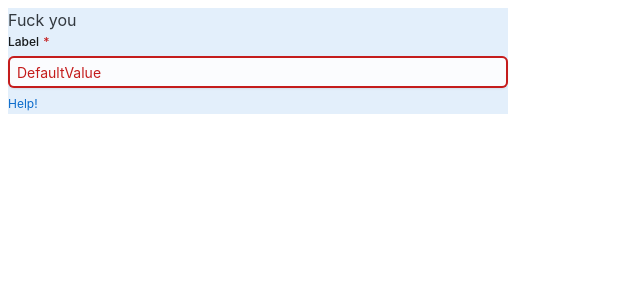
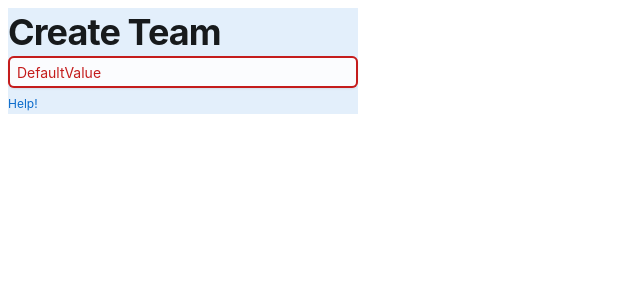
Before and after one commit to caryj567/JoyUI1, a React (Create React App) app: page / in a window 1280 px wide. Shown: the top 300 px of the page, without its empty margins (0-640 px from the left). Built offline with nearby package versions, Linux system fonts and the light colour scheme.

Commit message:
Update Center.tsx

```diff
--- a/src/Center.tsx
+++ b/src/Center.tsx
@@ -13,11 +13,11 @@ export default function BasicButtons()
 {
     return (
 
-        <Box alignItems="center">
-            <Sheet color="primary" variant="soft" sx={{width: 500}}>
-                <Typography>Fuck you</Typography>
+        <Box >
+            <Sheet color="primary" variant="soft" sx={{width: 350}}>
+                <Typography level="h1">Create Team</Typography>
                 <FormControl id="Id" required size="sm" color="primary">
-                    <FormLabel>Label</FormLabel>
+
                     <Input
                       placeholder="Placeholder"
                       name="Name"
```
